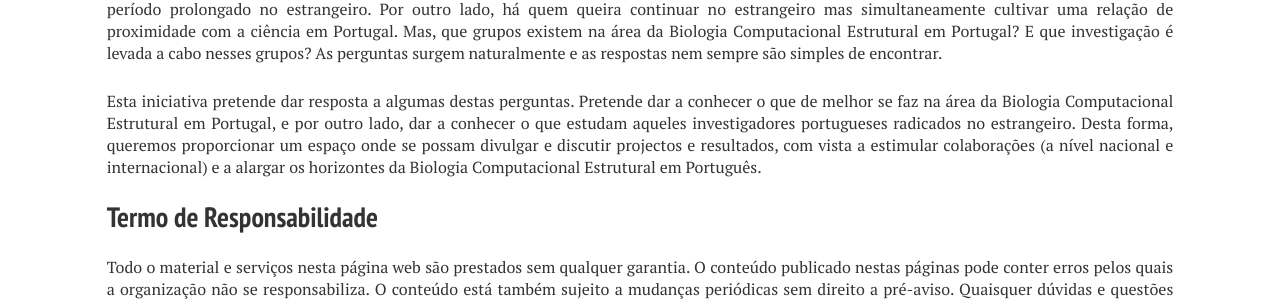
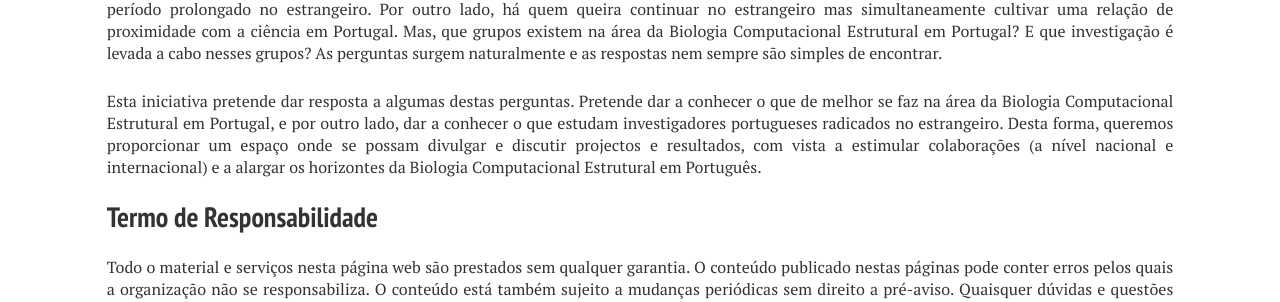
Before and after one commit to ejibce/ejibce.github.io, a Jekyll site: the page built from acerca/index.md, in a window 1280 px wide. Shown: the part 824-1126 px from the top of the page. Built offline with Jekyll 4.4.1, drawn with Linux system fonts in a browser that asks for light colours; nearby versions of some CDN libraries.

Commit message:
update 2018
update 2018

```diff
--- a/acerca/index.md
+++ b/acerca/index.md
@@ -19,7 +19,7 @@ A partilha e discussão de ideias são as sementes para uma comunidade científi
 
 Este contacto com Portugal torna-se importante no momento de voltar ao país após um doutoramento, um pós-doutoramento, ou qualquer outro período prolongado no estrangeiro. Por outro lado, há quem queira continuar no estrangeiro mas simultaneamente cultivar uma relação de proximidade com a ciência em Portugal. Mas, que grupos existem na área da Biologia Computacional Estrutural em Portugal? E que investigação é levada a cabo nesses grupos? As perguntas surgem naturalmente e as respostas nem sempre são simples de encontrar.
 
-Esta iniciativa pretende dar resposta a algumas destas perguntas. Pretende dar a conhecer o que de melhor se faz na área da Biologia Computacional Estrutural em Portugal, e por outro lado, dar a conhecer o que estudam aqueles investigadores portugueses radicados no estrangeiro. Desta forma, queremos proporcionar um espaço onde se possam divulgar e discutir projectos e resultados, com vista a estimular colaborações (a nível nacional e internacional) e a alargar os horizontes da Biologia Computacional Estrutural em Português.
+Esta iniciativa pretende dar resposta a algumas destas perguntas. Pretende dar a conhecer o que de melhor se faz na área da Biologia Computacional Estrutural em Portugal, e por outro lado, dar a conhecer o que estudam investigadores portugueses radicados no estrangeiro. Desta forma, queremos proporcionar um espaço onde se possam divulgar e discutir projectos e resultados, com vista a estimular colaborações (a nível nacional e internacional) e a alargar os horizontes da Biologia Computacional Estrutural em Português.
 
 ## Termo de Responsabilidade
 Todo o material e serviços nesta página web são prestados sem qualquer garantia. O conteúdo publicado nestas páginas pode conter erros pelos quais a organização não se responsabiliza. O conteúdo está também sujeito a mudanças periódicas sem direito a pré-aviso. Quaisquer dúvidas e questões devem ser endereçadas à organização por correio electrónico (ejibce@gmail.com). O registo neste evento implica a aceitação destas condições.
```
Also changed, not shown: images/pessoas/foto_cristina_sousa.png (added), images/pessoas/foto_sergio_sousa.png (added).
